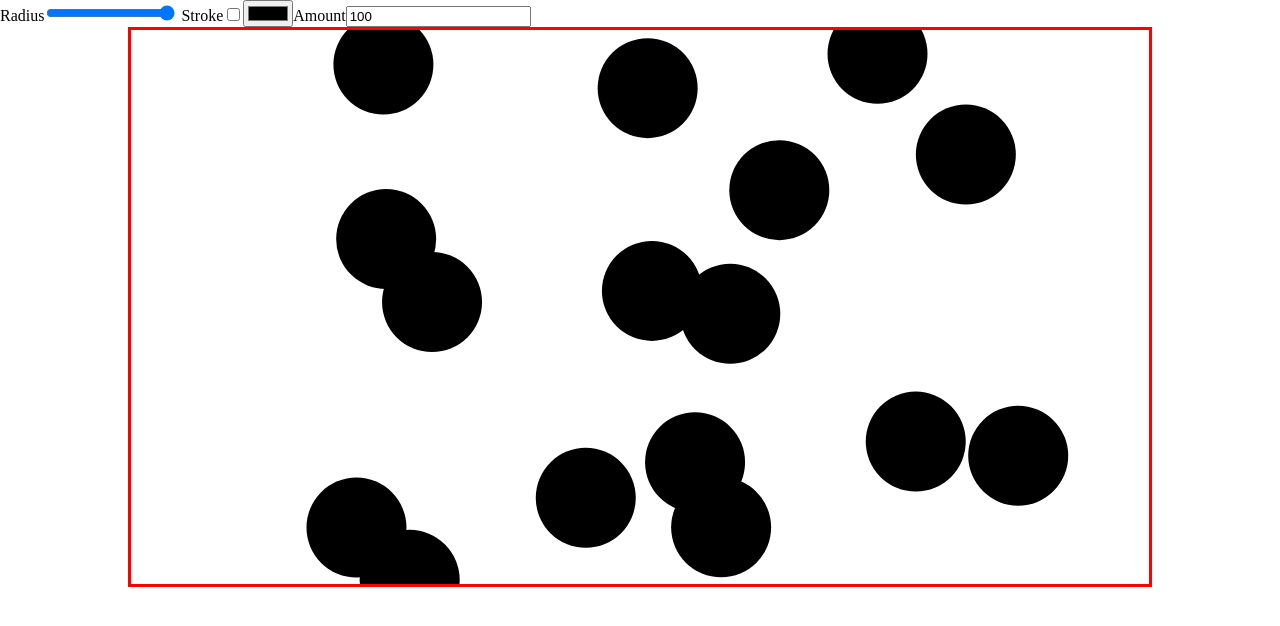
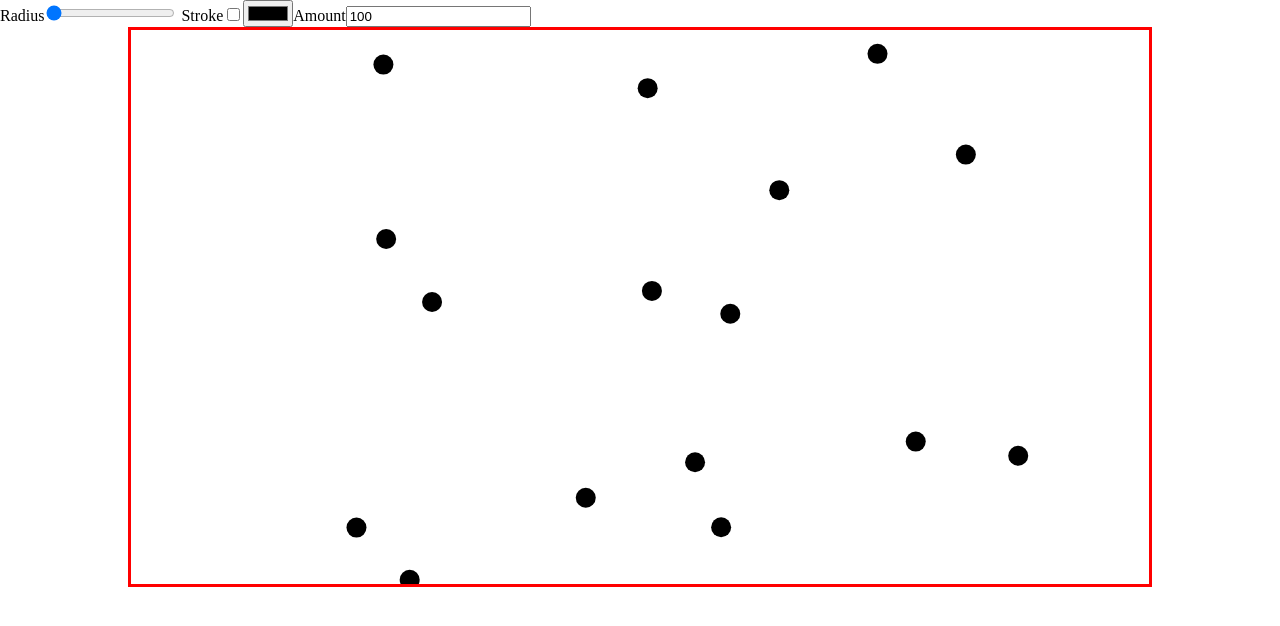
Before and after one commit to SiemDW/Art-Platform, a React (Vite) app: page / in a window 1280 px wide. Shown: the top 626 px of the page. Built offline with nearby package versions, Linux system fonts and the light colour scheme.

Commit message:
added strokeCheck component logic

```diff
--- a/src/App.jsx
+++ b/src/App.jsx
@@ -9,19 +9,15 @@ import NumberPicker from "./components/NumberPicker";
 
 function App() {
   const [amount, setAmount] = useState(100);
+  const [radius, setRadius] = useState(10);
+  const [strokeCheck, setStrokeCheck] = useState(false);
   return (
     <>
-      <RangeSlider />
-      <StrokeCheck />
+      <RangeSlider value={radius} onRangeChange={setRadius} />
+      <StrokeCheck  value={strokeCheck} onStrokeCheck={setStrokeCheck} />
       <ColorPicker />
-      <NumberPicker
-
-      value={amount}
-      onNumberChange = {setAmount}
-
-
-      />
-      <Drawing amount={amount} />
+      <NumberPicker value={amount} onNumberChange={setAmount} />
+      <Drawing amount={amount} radius={radius} strokeCheck={strokeCheck}/>
     </>
   );
 }
--- a/src/components/Drawing.jsx
+++ b/src/components/Drawing.jsx
@@ -1,4 +1,5 @@
-const Drawing = ({amount}) =>{
+const Drawing = ({amount,radius,strokeCheck}) =>{
+
        const circleAmount =[];
        for (let i = 0; i < amount; i++) {
          circleAmount.push(i);
@@ -14,7 +15,11 @@ const Drawing = ({amount}) =>{
           <circle key={index}
             cx={(Math.random() * 2000).toString()}
             cy={(Math.random() * 2000).toString()}
-            r="50"
+            r={radius}
+            stroke={strokeCheck ? "blue": ""}
+
+
+
           />
         );
        })}
--- a/src/components/RangeSlider.jsx
+++ b/src/components/RangeSlider.jsx
@@ -1,14 +1,16 @@
-const RangeSlider = ({}) =>{
+const RangeSlider = ({value,onRangeChange}) =>{
 return (
-     <label>
-        <span>Radius</span>
-        <input type="range" min={10} max={50}  />
-
-
-
-
-    </label>
-)
+  <label>
+    <span>Radius</span>
+    <input
+      type="range"
+      min={10}
+      max={50}
+      value={value}
+      onChange={(e) => onRangeChange(parseInt(e.target.value, 10))}
+    />
+  </label>
+);
 
 }
 
--- a/src/components/StrokeCheck.jsx
+++ b/src/components/StrokeCheck.jsx
@@ -1,9 +1,14 @@
-const StrokeCheck = ({}) =>{
+const StrokeCheck = ({value, onStrokeCheck }) =>{
 
     return (
 
         <label> Stroke
-            <input type="checkbox" />
+            <input  type="checkbox" onChange={(e)=>{
+                {e.target.checked
+                  ? onStrokeCheck((value = true))
+                  : onStrokeCheck((value = false)); }
+
+            }} />
         </label>
     )
 }
```
